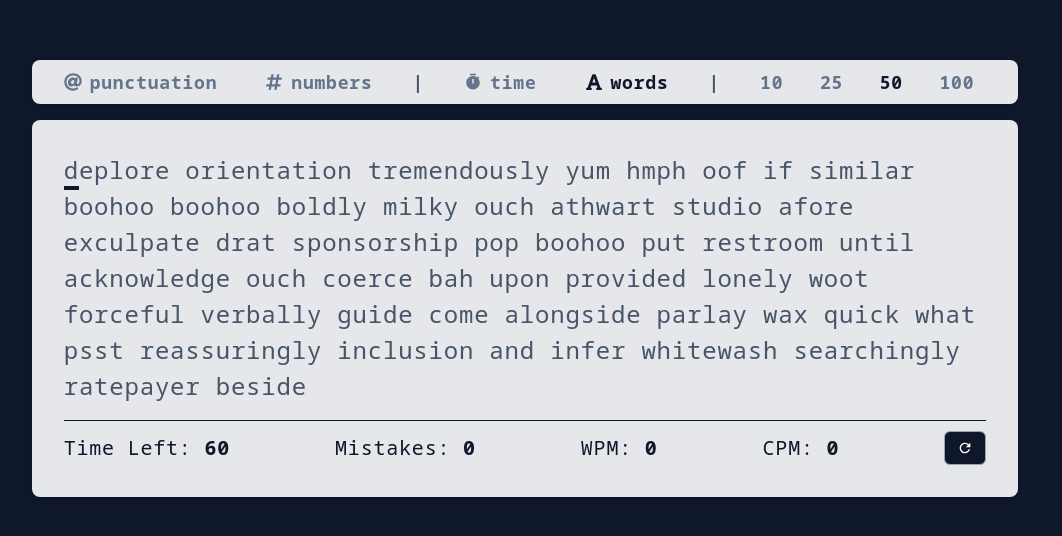
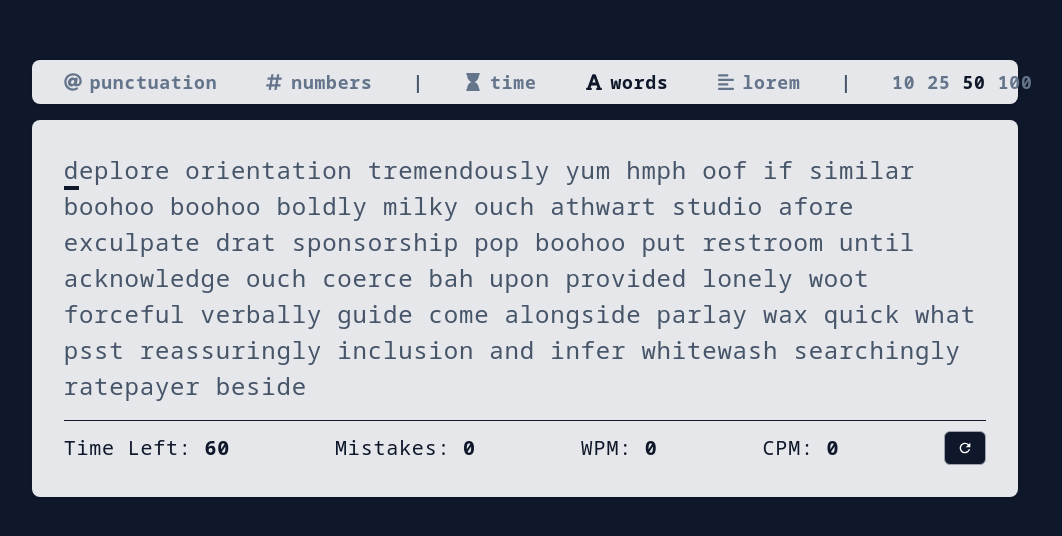
Before and after one commit to ihssmaheel-dev/type-type-go, a React (Vite) app: page / in a window 1280 px wide. Shown: the part 114-650 px from the top of the page, without its empty margins (115-1177 px from the left). Built offline with nearby package versions, Linux system fonts and the light colour scheme.

Commit message:
Feat: Added the new mode called "lorem", this will have the lorem words

```diff
--- a/src/components/TypingModeSelector.tsx
+++ b/src/components/TypingModeSelector.tsx
@@ -1,8 +1,7 @@
 import React from 'react';
-import { FaAt, FaFont, FaHashtag } from 'react-icons/fa';
-import { RiTimerFill } from 'react-icons/ri';
+import { FaAlignLeft, FaAt, FaFont, FaHashtag, FaHourglass } from 'react-icons/fa';
 
-type ModeType = "words" | "time";
+type ModeType = "time" | "words" | "lorem" ;
 
 interface TypingModeSelectorProps {
 	mode: string;
@@ -28,11 +27,15 @@ const TypingModeSelector: React.FC<TypingModeSelectorProps> = ({ mode, maxWords,
 			</button>
 			<span className="text-slate-600 mx-10 font-extrabold">|</span>
 			<button className={`flex items-center ${mode === 'time' ? 'text-slate-900' : ''}`} onClick={() => onModeChange("time")}>
-				<RiTimerFill className="mr-2" /> time
+				<FaHourglass className="mr-2" /> time
 			</button>
 			<span className="text-slate-600 mx-6"></span>
 			<button className={`flex items-center ${mode === 'words' ? 'text-slate-900' : ''}`} onClick={() => onModeChange("words")}>
 				<FaFont className="mr-2" /> words
+			</button>
+			<span className="text-slate-600 mx-6"></span>
+			<button className={`flex items-center ${mode === 'lorem' ? 'text-slate-900' : ''}`} onClick={() => onModeChange("lorem")}>
+				<FaAlignLeft className="mr-2" /> lorem
 			</button>
 			<span className="text-slate-600 mx-10 font-extrabold">|</span>
 			<div className="w-full flex items-center justify-between">
--- a/src/components/TypingTest.tsx
+++ b/src/components/TypingTest.tsx
@@ -11,7 +11,7 @@ const generateRandomParagraph = (count: number) => {
 }
 
 type CorrectWrongType = "correct" | "wrong" | "";
-type ModeType = "words" | "time";
+type ModeType = "time" | "words" | "lorem";
 
 const TypingTest = () => {
 	const [mode, setMode] = useState<ModeType>("words");
```
